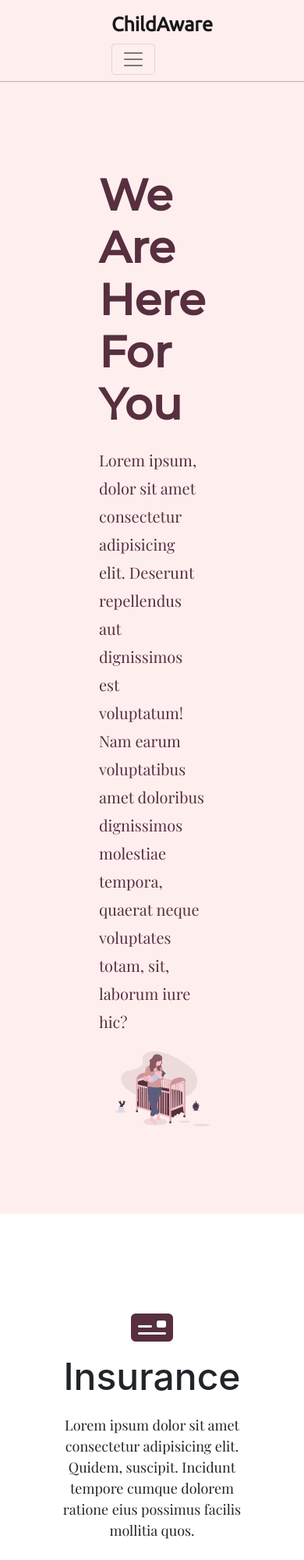
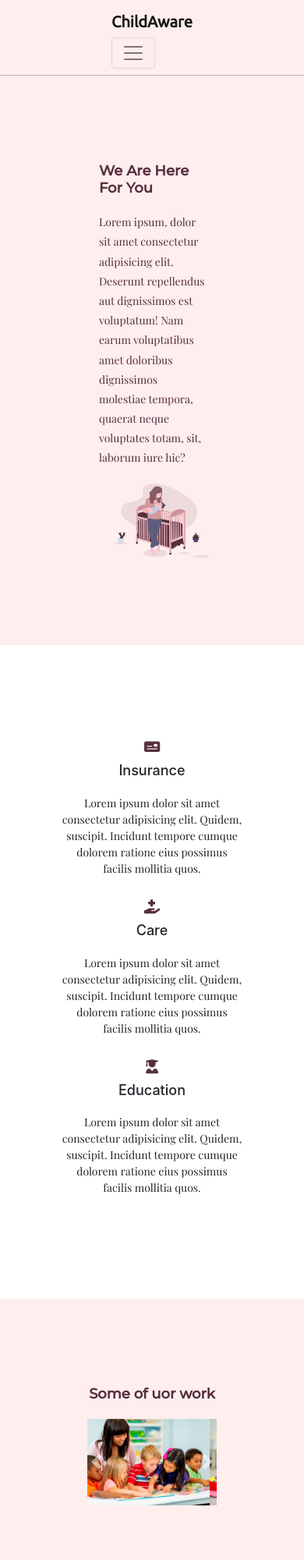
Before and after one commit to ammar1999-a/childaware, a plain HTML site: page index.html in a window 390 px wide. Shown: the top 2000 px of the page at 78% size. Drawn offline with nearby package versions, Linux system fonts and the light colour scheme.

Commit message:
Update child.css

```diff
--- a/child.css
+++ b/child.css
@@ -113,3 +113,46 @@ hr {
     color: #572F3F;
     cursor: pointer;
 }
+/* media query  */
+
+@media (max-width:630px) {
+    /* brand query  */
+    .navbar-brand  {
+        font-size: 20px;
+    }
+    .navbar .nav-link {
+        font-size: 16px;
+    }
+    /* home qurey  */
+    .home-text p {
+        font-size: 14px;
+    }
+   .home-text h1 {
+        font-size: 18px !important;
+
+    }
+
+    /* abut us query  */
+    #about-us i {
+        font-size: 18px;
+    }
+    #about-us h2 {
+        font-size: 18px;
+    }
+    #about-us p {
+        font-size: 14px;
+    }
+    /* our work query  */
+    #our-work h2 {
+        font-size: 18px;
+    }
+
+#our-work img  {
+    width: 100%;
+    height: 100%;
+}
+ /* s-media query  */
+ .s-media i {
+     font-size: 18px;
+ }
+}
```
